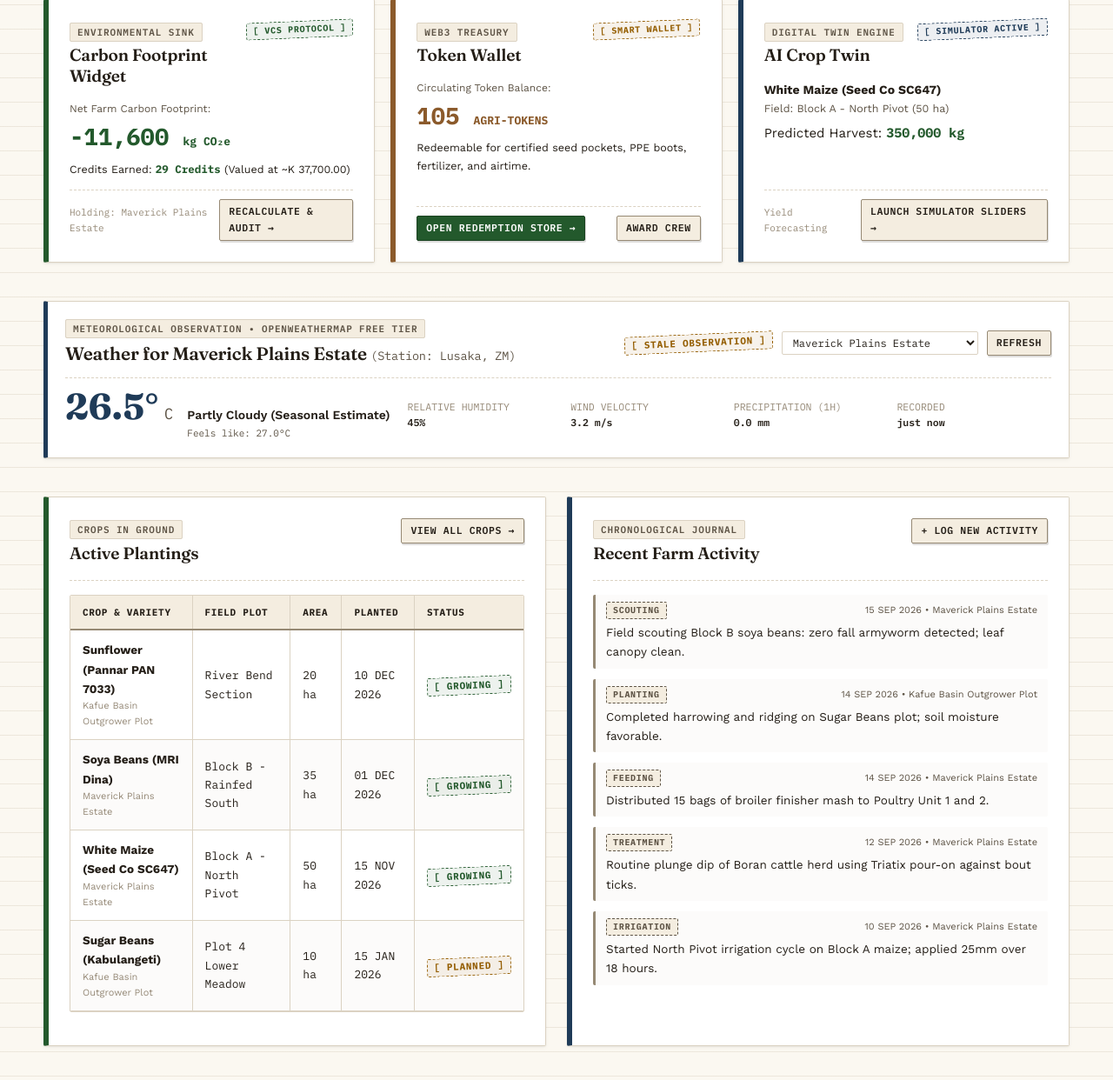
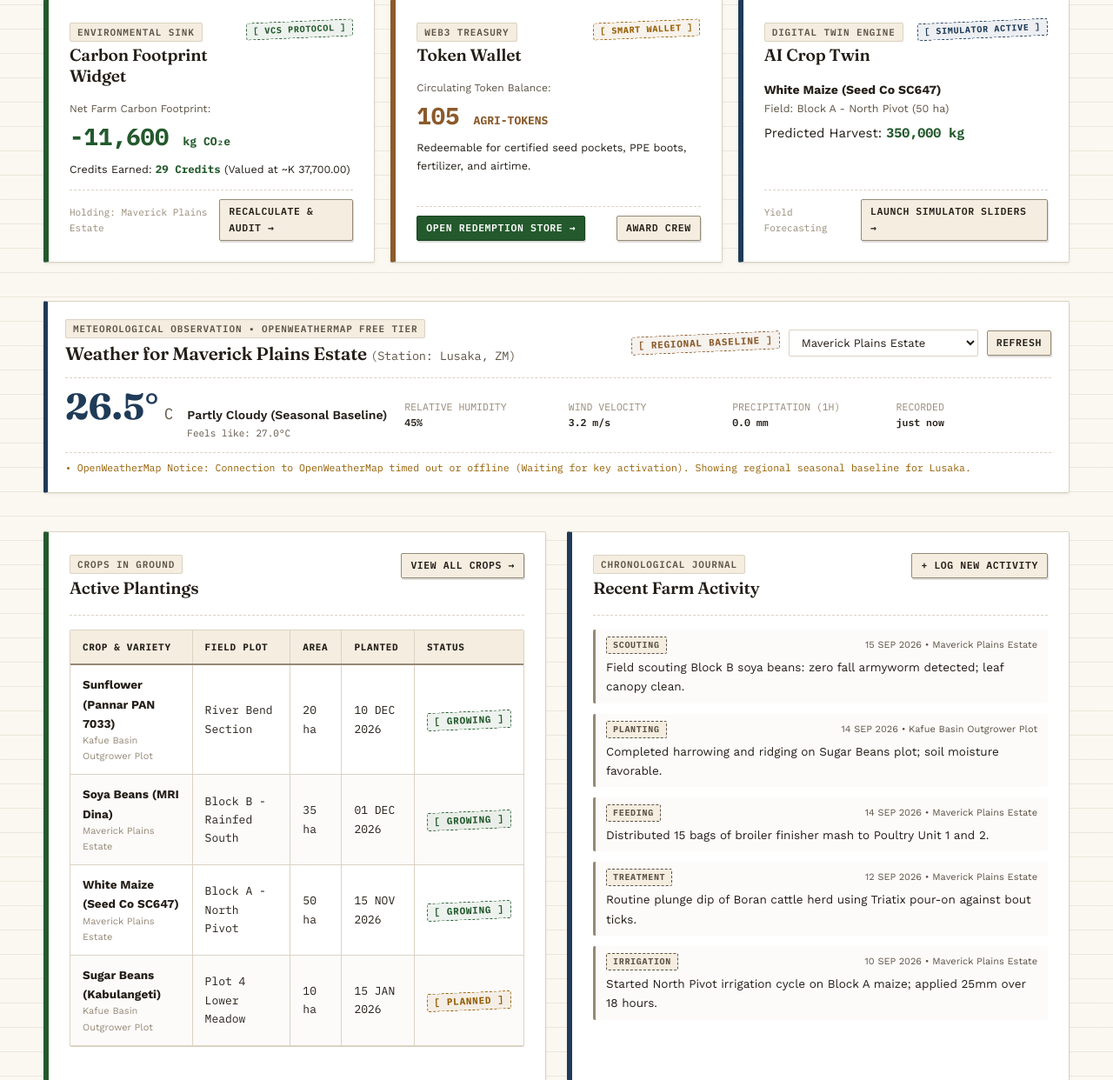
Before and after one commit to pimpNamedD/Web-WorkSpace, a PHP site: page /dashboard.php in a window 1280 px wide. Shown: the part 779-2021 px from the top of the page at 87% size. Run offline with PHP 8.4, Linux system fonts and the light colour scheme; the visitor is signed in with stand-in values (Sample User, id 1); data comes from the database, SQL or seed files in the repository; data that the repository does not hold is empty.

Commit message:
final changes

```diff
--- a/ffms/config/services.php
+++ b/ffms/config/services.php
@@ -27,13 +27,13 @@ return [
      *   the last cached reading (marked "STALE") or a clean manual notice.
      */
     'weather' => [
-        // Replace with your free OpenWeatherMap API key (32-character hex string)
-        'api_key'        => getenv('OWM_API_KEY') ?: '',
-        'base_url'       => 'https://api.openweathermap.org/data/2.5/weather',
-        'cache_seconds'  => 1800, // 30 minutes
-        'default_country'=> 'ZM', // Zambia
-        'default_city'   => 'Lusaka',
-        'units'          => 'metric', // Celsius, m/s
+        // OpenWeatherMap API key (Free tier - 1,000 calls/day)
+        'api_key' => getenv('OWM_API_KEY') ?: '0118aaf167b542a140fbdb221dbb7af4',
+        'base_url' => 'https://api.openweathermap.org/data/2.5/weather',
+        'cache_seconds' => 3600, // 60 minutes
+        'default_country' => 'ZM', // Zambia
+        'default_city' => 'Lusaka',
+        'units' => 'metric', // Celsius, m/s
     ],
 
     /**
@@ -51,13 +51,13 @@ return [
      *   - API Key (generated via /v1_0/apiuser/{id}/apikey)
      */
     'mtn_momo' => [
-        'enabled'          => true,
-        'environment'      => 'sandbox',
+        'enabled' => true,
+        'environment' => 'sandbox',
         'subscription_key' => getenv('MTN_MOMO_SUB_KEY') ?: '',
-        'api_user_id'      => getenv('MTN_MOMO_USER_ID') ?: '',
-        'api_key'          => getenv('MTN_MOMO_API_KEY') ?: '',
-        'base_url'         => 'https://sandbox.momodeveloper.mtn.com',
-        'currency'         => 'EUR', // MTN sandbox standard test currency (or ZMW in production)
+        'api_user_id' => getenv('MTN_MOMO_USER_ID') ?: '',
+        'api_key' => getenv('MTN_MOMO_API_KEY') ?: '',
+        'base_url' => 'https://sandbox.momodeveloper.mtn.com',
+        'currency' => 'EUR', // MTN sandbox standard test currency (or ZMW in production)
         // Set to true to allow local testing and demonstration even before registering API keys:
         'simulate_sandbox' => true,
     ],
@@ -74,13 +74,13 @@ return [
      *   - Client ID & Client Secret
      */
     'airtel_money' => [
-        'enabled'          => true,
-        'environment'      => 'sandbox',
-        'client_id'        => getenv('AIRTEL_CLIENT_ID') ?: '',
-        'client_secret'    => getenv('AIRTEL_CLIENT_SECRET') ?: '',
-        'base_url'         => 'https://openapiuat.airtel.africa',
-        'country_code'     => 'ZM',
-        'currency'         => 'ZMW',
+        'enabled' => true,
+        'environment' => 'sandbox',
+        'client_id' => getenv('AIRTEL_CLIENT_ID') ?: '',
+        'client_secret' => getenv('AIRTEL_CLIENT_SECRET') ?: '',
+        'base_url' => 'https://openapiuat.airtel.africa',
+        'country_code' => 'ZM',
+        'currency' => 'ZMW',
         // Set to true to allow local testing and demonstration even before registering API keys:
         'simulate_sandbox' => true,
     ],
@@ -91,10 +91,10 @@ return [
      * ========================================================================
      */
     'app' => [
-        'name'        => 'FFMS (Field Ledger)',
-        'tagline'     => 'Farm Management & Crop Logbook for Zambian Agriculture',
-        'currency'    => 'ZMW',
-        'symbol'      => 'K',
-        'version'     => '1.0.0',
+        'name' => 'FFMS (Field Ledger)',
+        'tagline' => 'Farm Management & Crop Logbook for Zambian Agriculture',
+        'currency' => 'ZMW',
+        'symbol' => 'K',
+        'version' => '1.0.0',
     ]
 ];
--- a/ffms/dashboard.php
+++ b/ffms/dashboard.php
@@ -377,16 +377,20 @@ include __DIR__ . '/includes/header.php';
                     </span>
                 </h3>
             </div>
-            <div style="display: flex; align-items: center; gap: 10px;">
-                <?php if (!empty($weather_data['is_stale'])): ?>
+            <div style="display: flex; align-items: center; gap: 10px; flex-wrap: wrap;">
+                <?php if (!empty($weather_data['source']) && $weather_data['source'] === 'live_api'): ?>
+                    <span class="stamp-badge stamp-green">[ LIVE SATELLITE ]</span>
+                <?php elseif (!empty($weather_data['source']) && $weather_data['source'] === 'cache'): ?>
+                    <span class="stamp-badge stamp-navy">[ 30-MIN CACHED ]</span>
+                <?php elseif (!empty($weather_data['source']) && $weather_data['source'] === 'stale_cache'): ?>
                     <span class="stamp-badge stamp-amber">[ STALE OBSERVATION ]</span>
                 <?php else: ?>
-                    <span class="stamp-badge stamp-navy">[ 30-MIN CACHED ]</span>
+                    <span class="stamp-badge stamp-ochre">[ REGIONAL BASELINE ]</span>
                 <?php endif; ?>
 
                 <?php if (count($farms) > 1): ?>
                 <form method="GET" action="dashboard.php" style="display: inline-block;">
-                    <select name="farm_id" onchange="this.form.submit()" class="form-control" style="padding: 4px 8px; font-size: 12px; font-family: var(--font-mono);">
+                    <select name="farm_id" onchange="this.form.submit()" class="form-control-sm">
                         <?php foreach ($farms as $fm): ?>
                         <option value="<?php echo (int)$fm['id']; ?>" <?php echo ($fm['id'] === $active_farm['id']) ? 'selected' : ''; ?>>
                             <?php echo sanitize($fm['farm_name']); ?>
@@ -396,7 +400,7 @@ include __DIR__ . '/includes/header.php';
                 </form>
                 <?php endif; ?>
 
-                <a href="weather_ajax.php?farm_id=<?php echo (int)$active_farm['id']; ?>" class="ledger-btn ledger-btn-sm" title="Refresh reading from OpenWeatherMap">
+                <a href="weather_ajax.php?farm_id=<?php echo (int)$active_farm['id']; ?>&redirect=dashboard.php" class="ledger-btn ledger-btn-sm" title="Refresh reading from OpenWeatherMap">
                     Refresh
                 </a>
             </div>
@@ -433,6 +437,12 @@ include __DIR__ . '/includes/header.php';
                 </div>
             </div>
         </div>
+
+        <?php if (!empty($weather_data['notice'])): ?>
+        <div style="font-size: 11.5px; color: var(--stamp-amber); margin-top: 12px; font-family: var(--font-mono); border-top: 1px dashed var(--border-rule); padding-top: 8px;">
+            &bull; <?php echo sanitize($weather_data['notice']); ?>
+        </div>
+        <?php endif; ?>
     </div>
     <?php endif; ?>
 
--- a/ffms/includes/weather_service.php
+++ b/ffms/includes/weather_service.php
@@ -175,11 +175,15 @@ function get_farm_weather(PDO $pdo, array $farm, bool $force_refresh = false): a
 
     // 6. No cache and no API: Graceful fallback with realistic Zambian agricultural climate baseline
     // Provides a helpful fallback observation card so the page never breaks
+    $notice = !empty($api_error)
+        ? 'OpenWeatherMap Notice: ' . sanitize($api_error) . ' (Waiting for key activation). Showing regional seasonal baseline for ' . sanitize($city) . '.'
+        : 'Weather API key not set or service offline. Showing regional seasonal baseline for ' . sanitize($city) . '.';
+
     return [
         'status'       => 'manual_fallback',
         'temp_c'       => 26.5,
         'feels_like_c' => 27.0,
-        'description'  => 'Partly Cloudy (Seasonal Estimate)',
+        'description'  => 'Partly Cloudy (Seasonal Baseline)',
         'humidity'     => 45,
         'wind_speed'   => 3.2,
         'rain_1h'      => 0.0,
@@ -188,6 +192,6 @@ function get_farm_weather(PDO $pdo, array $farm, bool $force_refresh = false): a
         'cache_age'    => 0,
         'is_stale'     => true,
         'source'       => 'estimate',
-        'notice'       => 'Weather API key not set or service offline. Showing regional seasonal baseline for ' . sanitize($city) . '.'
+        'notice'       => $notice
     ];
 }
```
Also changed, not shown: ffms/farm_view.php (+7 -3 lines), ffms/weather_ajax.php (added, +70 -0 lines).
